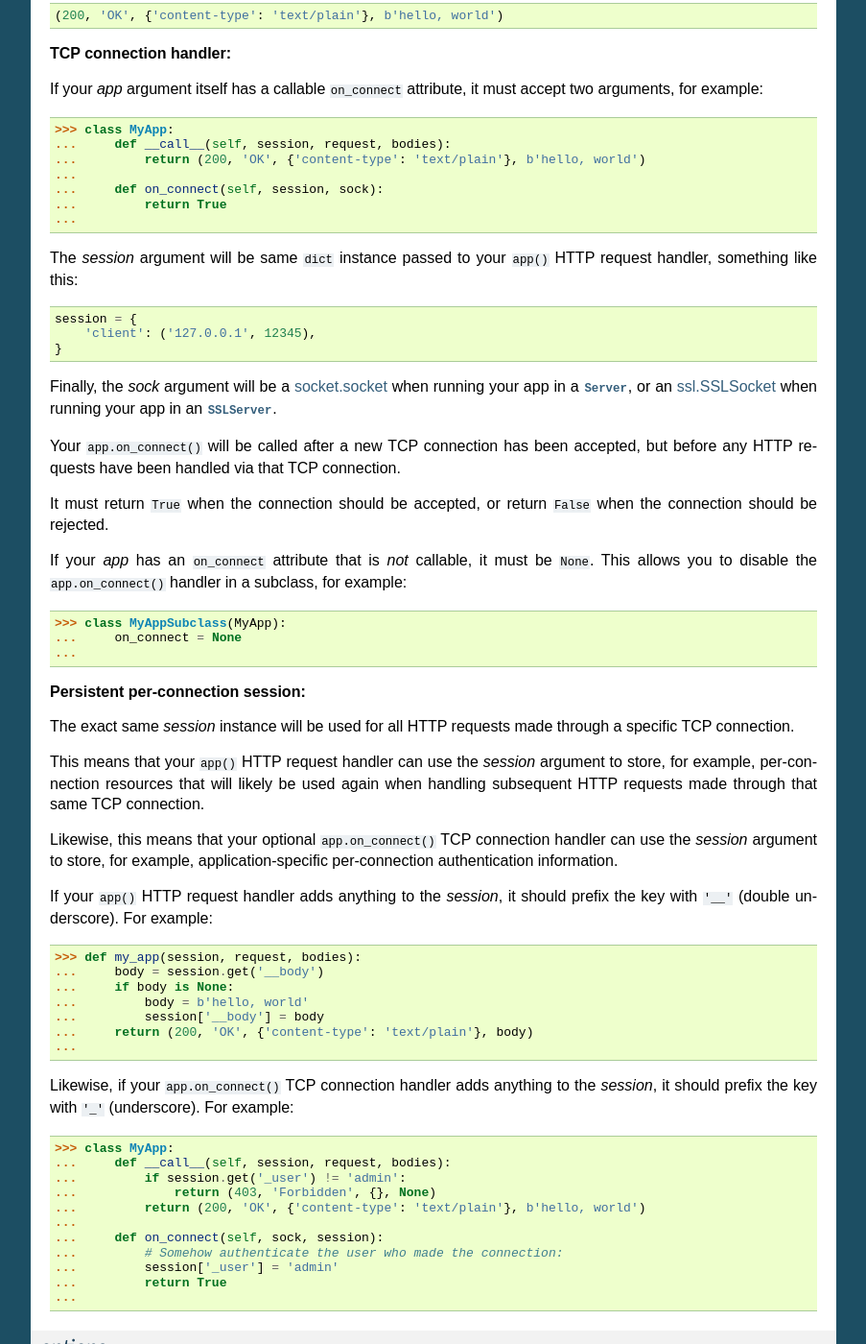
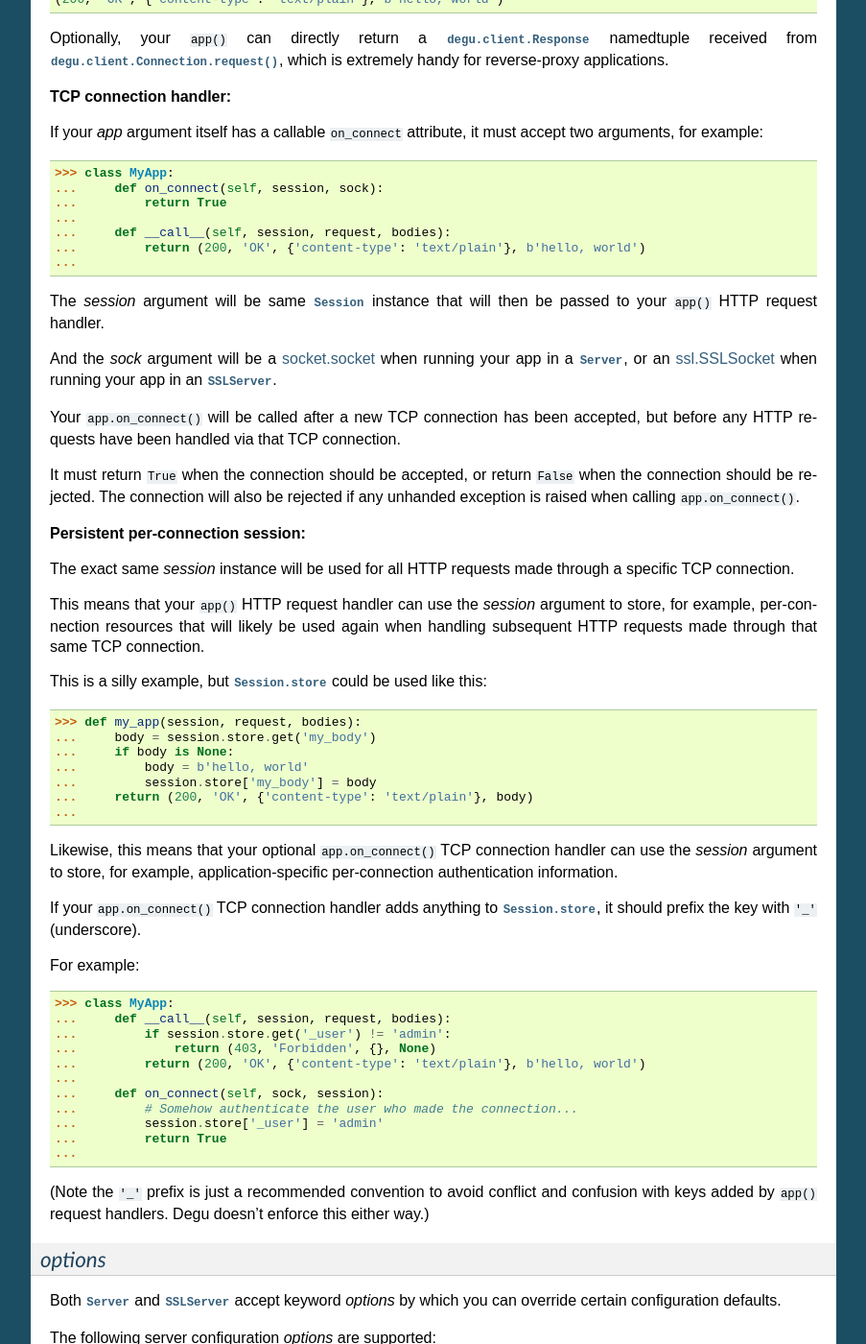
Before and after one commit to json420/degu, a Sphinx documentation site: the page built from doc/degu.server.rst, in a window 1280 px wide and 1400 px high, scrolled down 5124 px. Shown: the whole window at 96% size, without its empty margins (198-1101 px from the left). Built offline with Sphinx 7.4.7, drawn with Linux system fonts in a browser that asks for light colours; some of the changed text lies outside the part shown.

Commit message:
Update degu.server.rgi to reflect bodies option being removed, plus update some examples to new session and request types

```diff
--- a/doc/degu.server.rst
+++ b/doc/degu.server.rst
@@ -81,13 +81,12 @@
 
     The keyword-only *options* allow you to override certain server
     configuration defaults.  You can override *max_connections*, *max_requests*,
-    *timeout*, and *bodies*, and their values are exposed via attributes of the
-    same name:
+    and *timeout*, the values of which are exposed via attributes of the same
+    name:
 
         * :attr:`Server.max_connections`
         * :attr:`Server.max_requests`
         * :attr:`Server.timeout`
-        * :attr:`Server.bodies`
 
     See :ref:`server-options` for details.
 
@@ -154,13 +153,6 @@
         Among other things, this timeout controls how long the server will keep
         a TCP connection open while waiting for the client to make an additional
         HTTP request.
-
-    .. attribute:: bodies
-
-        A namedtuple exposing the IO abstraction API.
-
-        Default is :attr:`degu.base.bodies`; can be overridden via the *bodies*
-        keyword option.
 
     .. method:: serve_forever()
 
@@ -283,33 +275,41 @@
 ...     return (200, 'OK', {'content-type': 'text/plain'}, b'hello, world')
 ...
 
-The *session* argument will be a ``dict`` instance something like this::
+The *session* argument will be a :class:`Session` instance something like this:
 
-    session = {
-        'client': ('127.0.0.1', 12345),
-    }
+>>> from degu.server import Session
+>>> session = Session(('127.0.0.1', 12345))
 
-The *request* argument will be a ``dict`` instance something like this::
+:attr:`Session.address` gives your application access to the address of the
+connecting client:
 
-    request = {
-        'method': 'GET',
-        'uri': '/foo/bar/baz?stuff=junk',
-        'script': ['foo'],
-        'path': ['bar', 'baz'],
-        'query': 'stuff=junk',
-        'headers': {'accept': 'text/plain'},
-        'body': None,
-    }
+>>> session.address
+('127.0.0.1', 12345)
 
-Finally, the *bodies* argument will be a ``namedtuple`` exposing four wrapper
-classes that can be used to specify the HTTP response body:
+And :attr:`Session.store` is a ``dict`` that your application can use to store
+per-connection resources for use when handling subsequent requests through the
+same connection (more on this below):
+
+>>> session.store
+{}
+
+The *request* argument will be a :class:`Request` namedtuple something like
+this:
+
+>>> from degu.server import Request
+>>> Request('GET', '/foo/bar?key=val', {}, None, [], ['foo', 'bar'], 'key=val')
+Request(method='GET', uri='/foo/bar?key=val', headers={}, body=None, script=[], path=['foo', 'bar'], query='key=val')
+
+Finally, the *bodies* argument will be the :attr:`degu.base.bodies` namedtuple
+exposing the four wrapper classes that can be use to specify the your HTTP
+response body:
 
 ==========================  ==================================
-Exposed via                 Degu implementation
+Attribute                   Class
 ==========================  ==================================
 ``bodies.Body``             :class:`degu.base.Body`
+``bodies.ChunkedBody``      :class:`degu.base.ChunkedBody`
 ``bodies.BodyIter``         :class:`degu.base.BodyIter`
-``bodies.ChunkedBody``      :class:`degu.base.ChunkedBody`
 ``bodies.ChunkedBodyIter``  :class:`degu.base.ChunkedBodyIter`
 ==========================  ==================================
 
@@ -321,6 +321,10 @@
 
     (200, 'OK', {'content-type': 'text/plain'}, b'hello, world')
 
+Optionally, your ``app()`` can directly return a :class:`degu.client.Response`
+namedtuple received from :meth:`degu.client.Connection.request()`, which is
+extremely handy for reverse-proxy applications.
+
 
 **TCP connection handler:**
 
@@ -328,21 +332,17 @@
 accept two arguments, for example:
 
 >>> class MyApp:
+...     def on_connect(self, session, sock):
+...         return True
+...
 ...     def __call__(self, session, request, bodies):
 ...         return (200, 'OK', {'content-type': 'text/plain'}, b'hello, world')
 ...
-...     def on_connect(self, session, sock):
-...         return True
-...
 
-The *session* argument will be same ``dict`` instance passed to your
-``app()`` HTTP request handler, something like this::
+The *session* argument will be same :class:`Session` instance that will then
+be passed to your ``app()`` HTTP request handler.
 
-    session = {
-        'client': ('127.0.0.1', 12345),
-    }
-
-Finally, the *sock* argument will be a `socket.socket`_ when running your app in
+And the *sock* argument will be a `socket.socket`_ when running your app in
 a :class:`Server`, or an `ssl.SSLSocket`_ when running your app in an
 :class:`SSLServer`.
 
@@ -351,15 +351,8 @@
 connection.
 
 It must return ``True`` when the connection should be accepted, or return
-``False`` when the connection should be rejected.
-
-If your *app* has an ``on_connect`` attribute that is *not* callable, it must be
-``None``.  This allows you to disable the ``app.on_connect()`` handler in a
-subclass, for example:
-
->>> class MyAppSubclass(MyApp):
-...     on_connect = None
-...
+``False`` when the connection should be rejected.  The connection will also be
+rejected if any unhanded exception is raised when calling ``app.on_connect()``.
 
 
 **Persistent per-connection session:**
@@ -372,35 +365,40 @@
 used again when handling subsequent HTTP requests made through that same TCP
 connection.
 
+This is a silly example, but :attr:`Session.store` could be used like this:
+
+>>> def my_app(session, request, bodies):
+...     body = session.store.get('my_body')
+...     if body is None:
+...         body = b'hello, world'
+...         session.store['my_body'] = body
+...     return (200, 'OK', {'content-type': 'text/plain'}, body)
+...
+
 Likewise, this means that your optional ``app.on_connect()`` TCP connection
 handler can use the *session* argument to store, for example,
 application-specific per-connection authentication information.
 
-If your ``app()`` HTTP request handler adds anything to the *session*, it should
-prefix the key with ``'__'`` (double underscore).  For example:
+If your ``app.on_connect()`` TCP connection handler adds anything to
+:attr:`Session.store`, it should prefix the key with ``'_'`` (underscore).
 
->>> def my_app(session, request, bodies):
-...     body = session.get('__body')
-...     if body is None:
-...         body = b'hello, world'
-...         session['__body'] = body
-...     return (200, 'OK', {'content-type': 'text/plain'}, body)
-...
-
-Likewise, if your ``app.on_connect()`` TCP connection handler adds anything to
-the *session*, it should prefix the key with ``'_'`` (underscore).  For example:
+For example:
 
 >>> class MyApp:
 ...     def __call__(self, session, request, bodies):
-...         if session.get('_user') != 'admin':
+...         if session.store.get('_user') != 'admin':
 ...             return (403, 'Forbidden', {}, None)
 ...         return (200, 'OK', {'content-type': 'text/plain'}, b'hello, world')
 ...
 ...     def on_connect(self, sock, session):
-...         # Somehow authenticate the user who made the connection:
-...         session['_user'] = 'admin'
+...         # Somehow authenticate the user who made the connection...
+...         session.store['_user'] = 'admin'
 ...         return True
 ...
+
+(Note the ``'_'`` prefix is just a recommended convention to avoid conflict and
+confusion with keys added by ``app()`` request handlers.  Degu doesn't enforce
+this either way.)
 
 
 
@@ -432,10 +430,6 @@
     *   **timeout** --- server socket timeout in seconds; must be a positve
         ``int`` or ``float`` instance
 
-    *   **bodies** --- a namedtuple exposing the four IO wrapper classes used to
-        construct HTTP request and response bodies;
-        see :class:`degu.base.BodiesAPI`
-
 
 The default values of which are:
 
```
Also changed, not shown: other parts of doc/degu.server.rst (+0 -1 lines).
